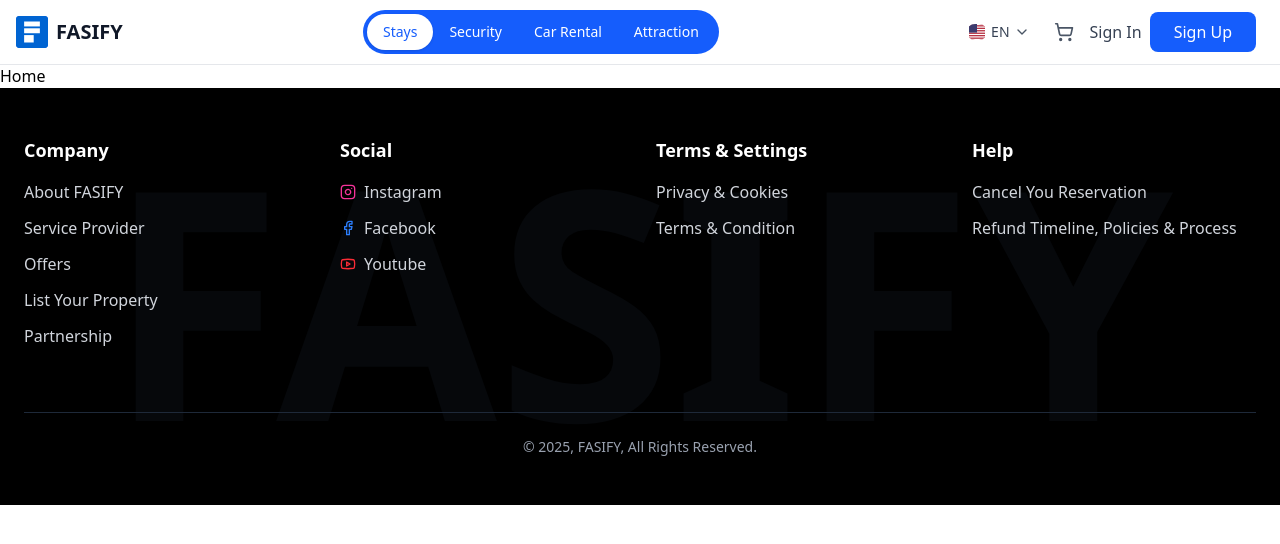
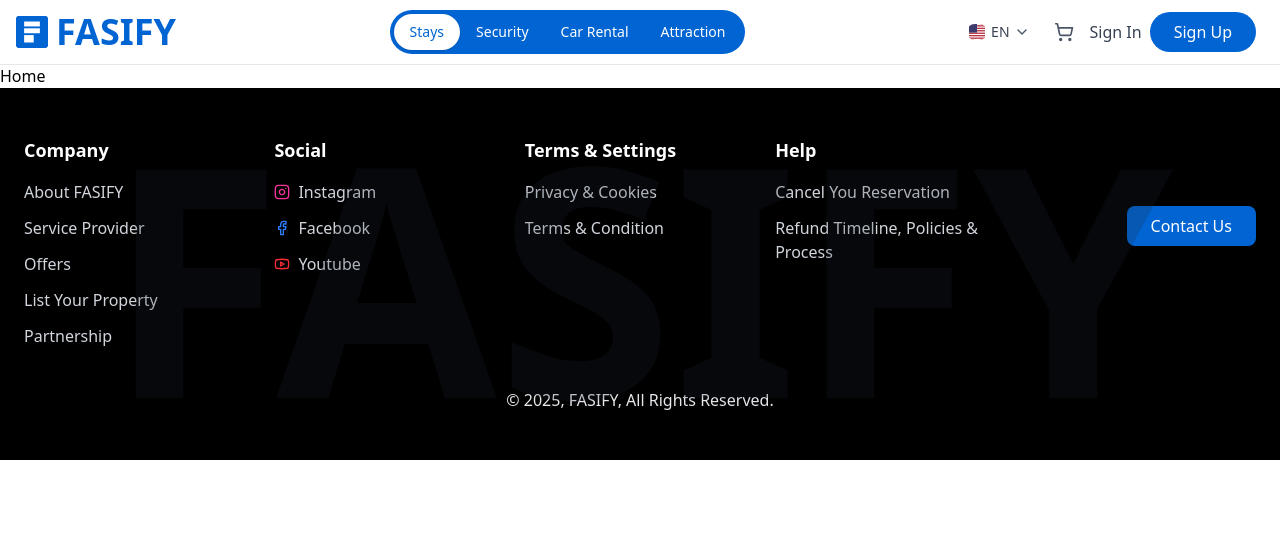
Before and after one commit to rajuahmmed111/timothy-frontend, a React (Vite) app: page / in a window 1280 px wide. Shown: the top 544 px of the page. Built offline with nearby package versions, Linux system fonts and the light colour scheme.

Commit message:
footer and navbar completed

```diff
--- a/src/common/Footer/Footer.jsx
+++ b/src/common/Footer/Footer.jsx
@@ -1,47 +1,45 @@
 import React from "react"
 import { Instagram, Facebook, Youtube } from "lucide-react"
+import { Link } from "react-router-dom"
 
 export default function Footer() {
     return (
         <footer className="bg-black text-white relative overflow-hidden">
-            {/* Background FASIFY text */}
             <div className="absolute inset-0 flex items-center justify-center pointer-events-none">
                 <div className="text-[12rem] md:text-[16rem] lg:text-[20rem] font-bold text-gray-800/20 select-none">
                     FASIFY
                 </div>
             </div>
-
-            <div className="relative z-10 max-w-7xl mx-auto px-6 py-12">
-                {/* Main footer content */}
-                <div className="grid grid-cols-1 md:grid-cols-4 gap-8 mb-8">
+            <div className="container mx-auto px-6 py-12">
+                <div className="grid grid-cols-1 md:grid-cols-5 gap-5 mb-5">
                     {/* Company Section */}
                     <div>
                         <h3 className="text-lg font-semibold mb-4">Company</h3>
                         <ul className="space-y-3">
                             <li>
-                                <a href="#" className="text-gray-300 hover:text-white transition-colors">
+                                <Link to="#" className="text-gray-300 hover:text-white transition-colors">
                                     About FASIFY
-                                </a>
+                                </Link>
                             </li>
                             <li>
-                                <a href="#" className="text-gray-300 hover:text-white transition-colors">
+                                <Link to="#" className="text-gray-300 hover:text-white transition-colors">
                                     Service Provider
-                                </a>
+                                </Link>
                             </li>
                             <li>
-                                <a href="#" className="text-gray-300 hover:text-white transition-colors">
+                                <Link to="#" className="text-gray-300 hover:text-white transition-colors">
                                     Offers
-                                </a>
+                                </Link>
                             </li>
                             <li>
-                                <a href="#" className="text-gray-300 hover:text-white transition-colors">
+                                <Link to="#" className="text-gray-300 hover:text-white transition-colors">
                                     List Your Property
-                                </a>
+                                </Link>
                             </li>
                             <li>
-                                <a href="#" className="text-gray-300 hover:text-white transition-colors">
+                                <Link to="#" className="text-gray-300 hover:text-white transition-colors">
                                     Partnership
-                                </a>
+                                </Link>
                             </li>
                         </ul>
                     </div>
@@ -51,22 +49,22 @@
                         <h3 className="text-lg font-semibold mb-4">Social</h3>
                         <ul className="space-y-3">
                             <li>
-                                <a href="#" className="flex items-center gap-2 text-gray-300 hover:text-white transition-colors">
+                                <Link href="#" className="flex items-center gap-2 text-gray-300 hover:text-white transition-colors">
                                     <Instagram className="w-4 h-4 text-pink-500" />
                                     Instagram
-                                </a>
+                                </Link>
                             </li>
                             <li>
-                                <a href="#" className="flex items-center gap-2 text-gray-300 hover:text-white transition-colors">
+                                <Link href="#" className="flex items-center gap-2 text-gray-300 hover:text-white transition-colors">
                                     <Facebook className="w-4 h-4 text-blue-500" />
                                     Facebook
-                                </a>
+                                </Link>
                             </li>
                             <li>
-                                <a href="#" className="flex items-center gap-2 text-gray-300 hover:text-white transition-colors">
+                                <Link href="#" className="flex items-center gap-2 text-gray-300 hover:text-white transition-colors">
                                     <Youtube className="w-4 h-4 text-red-500" />
                                     Youtube
-                                </a>
+                                </Link>
                             </li>
                         </ul>
                     </div>
@@ -76,14 +74,14 @@
                         <h3 className="text-lg font-semibold mb-4">Terms & Settings</h3>
                         <ul className="space-y-3">
                             <li>
-                                <a href="#" className="text-gray-300 hover:text-white transition-colors">
+                                <Link href="#" className="text-gray-300 hover:text-white transition-colors">
                                     Privacy & Cookies
-                                </a>
+                                </Link>
                             </li>
                             <li>
-                                <a href="#" className="text-gray-300 hover:text-white transition-colors">
+                                <Link href="#" className="text-gray-300 hover:text-white transition-colors">
                                     Terms & Condition
-                                </a>
+                                </Link>
                             </li>
                         </ul>
                     </div>
@@ -93,26 +91,25 @@
                         <h3 className="text-lg font-semibold mb-4">Help</h3>
                         <ul className="space-y-3">
                             <li>
-                                <a href="#" className="text-gray-300 hover:text-white transition-colors">
+                                <Link href="#" className="text-gray-300 hover:text-white transition-colors">
                                     Cancel You Reservation
-                                </a>
+                                </Link>
                             </li>
                             <li>
-                                <a href="#" className="text-gray-300 hover:text-white transition-colors">
+                                <Link href="#" className="text-gray-300 hover:text-white transition-colors">
                                     Refund Timeline, Policies & Process
-                                </a>
+                                </Link>
                             </li>
                         </ul>
                     </div>
+
+                    {/* Contact Us Button */}
+                    <div className="flex justify-end items-center w-full mb-8">
+                        <button className="bg-[#0064D2] text-white px-6 py-2 rounded-lg">Contact Us</button>
+                    </div>
                 </div>
 
-                {/* Contact Us Button */}
-                <div className="flex justify-end mb-8">
-                    {/* <Button className="bg-blue-600 hover:bg-blue-700 text-white px-6 py-2 rounded-lg">Contact Us</Button> */}
-                </div>
-
-                {/* Copyright */}
-                <div className="text-center text-gray-400 text-sm border-t border-gray-800 pt-6">
+                <div className="text-center text-gray-200 pt-5">
                     © 2025, FASIFY, All Rights Reserved.
                 </div>
             </div>
--- a/src/common/Navbar/Navbar.jsx
+++ b/src/common/Navbar/Navbar.jsx
@@ -28,17 +28,17 @@
             <div className="w-8 h-8 bg-blue-600 rounded flex items-center justify-center">
             <img src="/logo.svg" alt="logo" />
             </div>
-            <span className="text-xl font-bold text-gray-900">FASIFY</span>
+            <span className="text-4xl font-bold text-[#0064D2]">FASIFY</span>
           </div>
 
           {/* Navigation Pills */}
           <nav className="hidden md:flex">
-            <div className="flex items-center bg-blue-600 rounded-full p-1">
+            <div className="flex items-center bg-[#0064D2] rounded-full p-1">
               {navItems.map((item, index) => (
                 <button
                   key={item}
                   className={`px-4 py-2 rounded-full text-sm font-medium transition-colors ${
-                    index === 0 ? "bg-white text-blue-600 shadow-sm" : "text-white hover:bg-blue-500"
+                    index === 0 ? "bg-white text-[#0064D2] shadow-sm" : "text-white"
                   }`}
                 >
                   {item}
@@ -88,7 +88,7 @@
 
             {/* Auth buttons - Hidden on mobile */}
             <button className="hidden sm:block text-gray-700 hover:text-gray-900 font-medium">Sign In</button>
-            <button className="hidden sm:block bg-blue-600 hover:bg-blue-700 text-white px-6 py-2 rounded-lg">Sign Up</button>
+            <button className="hidden sm:block bg-[#0064D2] text-white px-6 py-2 rounded-full">Sign Up</button>
 
             {/* Mobile menu button */}
             <button
```
Also changed, not shown: public/footer.png (added), src/assets/footer.png (added).
